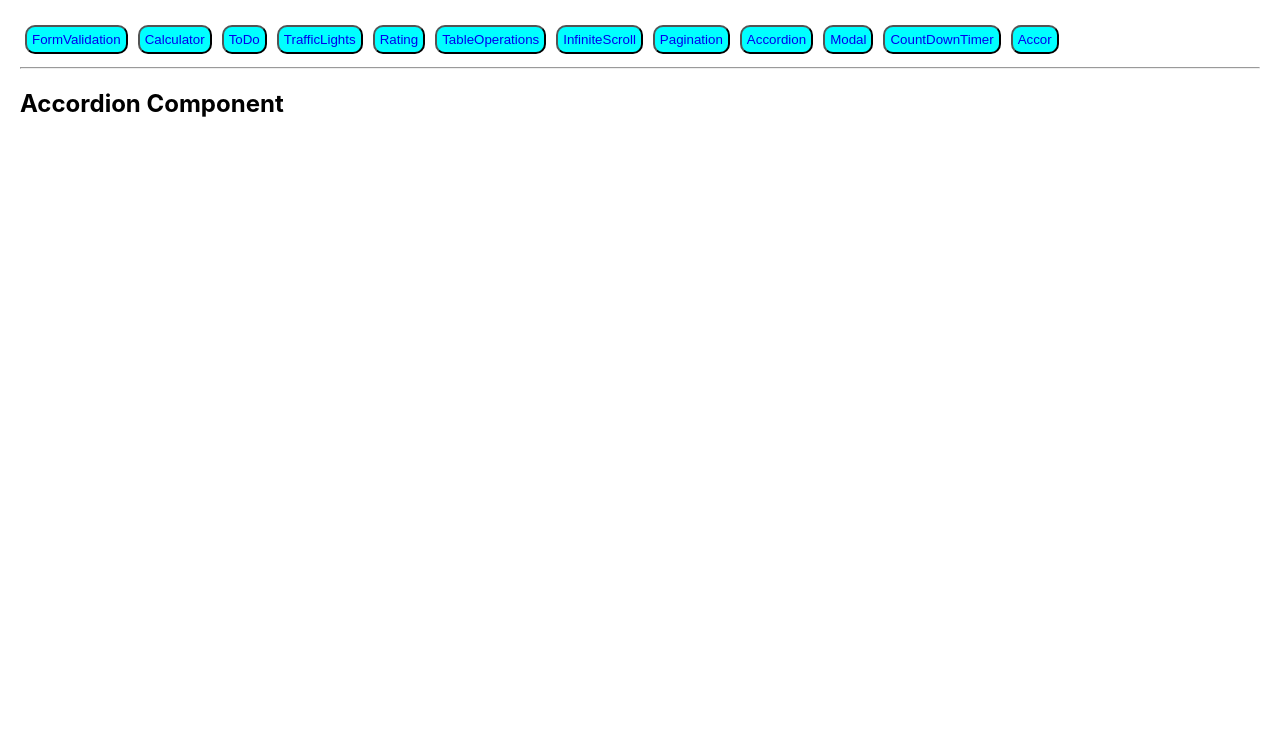
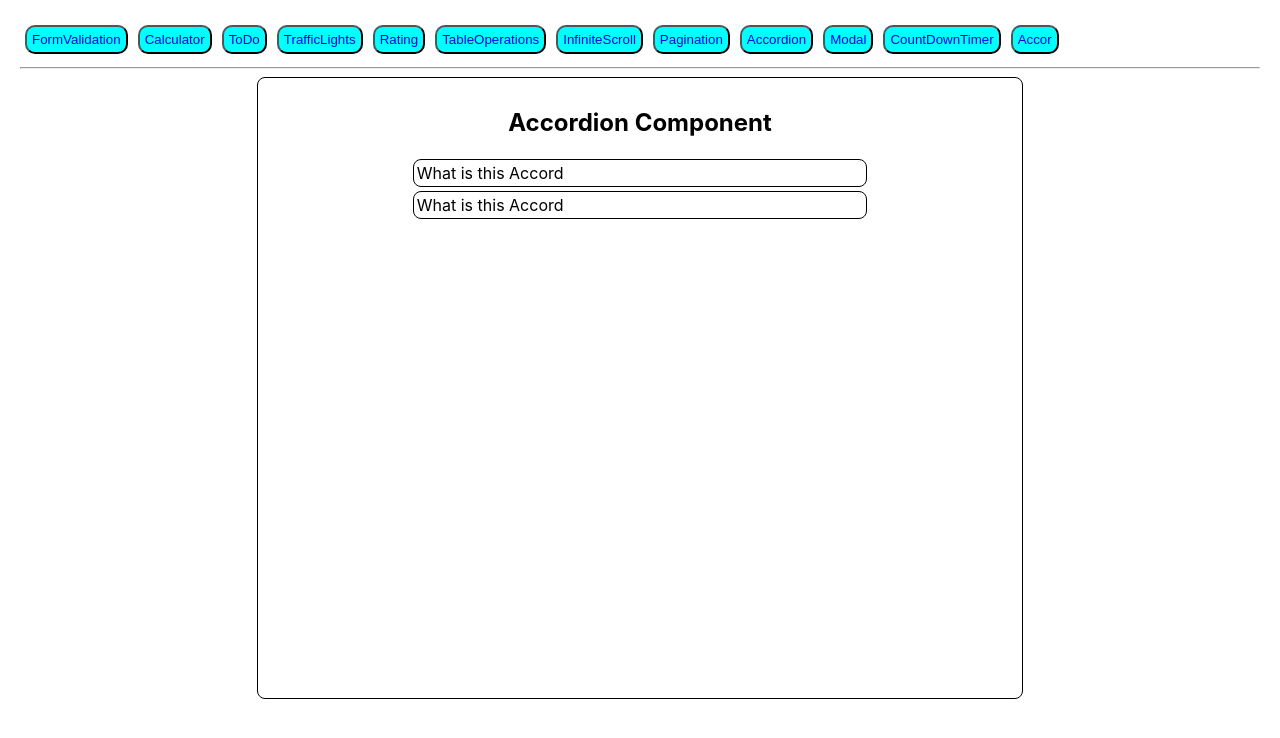
Before and after one commit to mohandand/react-apps-poc, a React (Create React App) app in the folder react-apps/: page /accor in a window 1280 px wide. Shown: the top 738 px of the page. Built offline with nearby package versions, Linux system fonts and the light colour scheme.

Commit message:
Accordion complete

```diff
--- a/react-apps/src/components/accor/Accor.css
+++ b/react-apps/src/components/accor/Accor.css
@@ -1,7 +1,6 @@
 .container{
     display: flex;;
     flex-direction: column;
-    justify-content: center;
     align-items: center;
     border: 1px solid black;;
     border-radius: 8px;
@@ -10,3 +9,16 @@
     height: 600px;
     padding: 10px;
 }
+.item-name{
+    border: 1px solid black;;
+    border-radius: 8px;
+    width: 60%;
+    padding: 3px;
+    margin: 2px;
+}
+.item-content{
+    /* border: 1px solid black;;
+    border-radius: 8px; */
+    width: 60%;
+    overflow: hidden;
+}
--- a/react-apps/src/components/accor/Accor.js
+++ b/react-apps/src/components/accor/Accor.js
@@ -3,16 +3,20 @@ import './Accor.css';
 
 export default function Accor({item, contetnt}){
     const [height, setHeight] = useState(0);
-
     const  contentRef = useRef(null);
+    function handleLogic(){
+        setHeight(( height === 0 ) ? contentRef.current.scrollHeight : 0)
+    }
     return(
         <>
-            <div className='item-name'>
+            <div className='item-name' onClick={handleLogic}>
                 {item}
             </div>
-            <div ref={contentRef} className='item-content' style={{maxHeight : '0px'}}>
+            <div ref={contentRef} className='item-content' style={{maxHeight : `${height}px`}}>
                 {contetnt}
             </div>
         </>
     )
 }
+
+//style={{maxHeight : '0px'}}
--- a/react-apps/src/components/accor/AccorItem.js
+++ b/react-apps/src/components/accor/AccorItem.js
@@ -1,9 +1,12 @@
 import React from "react";
-
+import './Accor.css'
+import Accor from "./Accor";
 export default function AccorItem(){
     return(
         <div className="container">
             <h2>Accordion Component</h2>
+            <Accor item={"What is this Accord"} contetnt={"Accor is nothig but its component to use it like for Faq and otherplace whwre you can hide content and show them if required"}/>
+            <Accor item={"What is this Accord"} contetnt={"Accor is nothig but its component to use it like for Faq and otherplace whwre you can hide content and show them if required"}/>
         </div>
     )
 }
```
